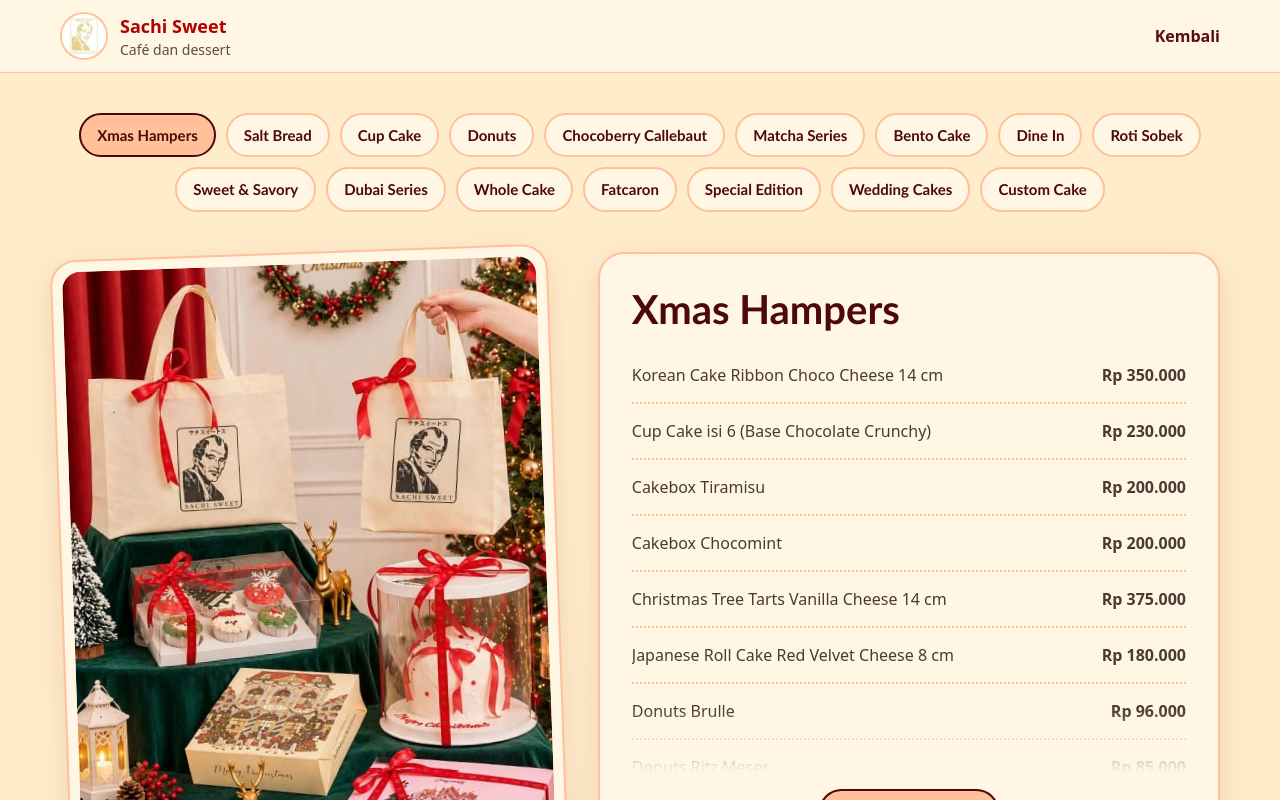
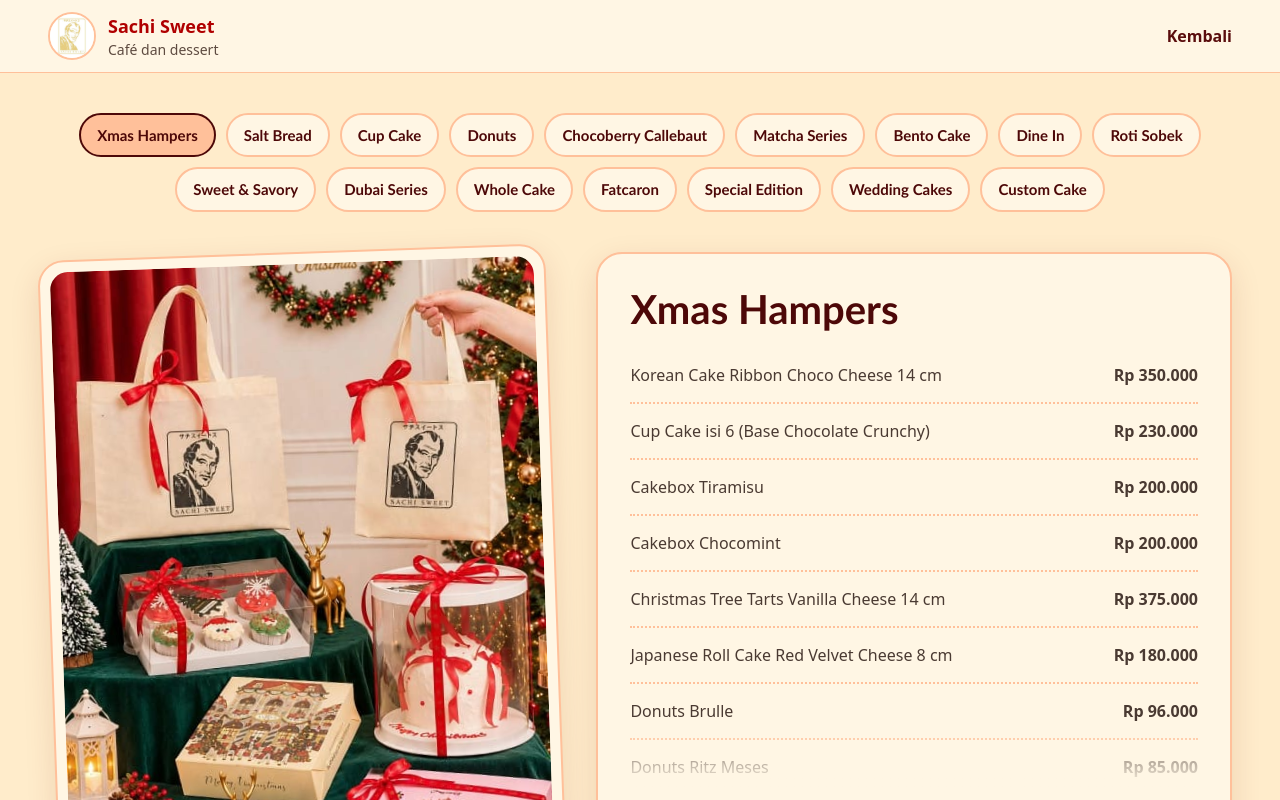
Before and after one commit to NganjukBersatu/Sachi_Sweet, a Vue app: page /katalog in a window 1280 px wide. Shown: the top 800 px of the page. Built offline with nearby package versions, Linux system fonts and the light colour scheme.

Commit message:
responsive layar besar

```diff
--- a/src/components/HeroSection.vue
+++ b/src/components/HeroSection.vue
@@ -7,13 +7,13 @@ const waUrl = `https://wa.me/${CONFIG.whatsapp}?text=${encodeURIComponent('Halo
 
 <template>
   <header
-    id="beranda"
-    class="relative flex min-h-[700px] flex-col justify-end overflow-hidden pb-6 pt-24 desk:block desk:min-h-[640px] desk:justify-start desk:pb-[72px] desk:pt-9"
-  >
+  id="beranda"
+  class="relative flex min-h-[700px] flex-col justify-end overflow-hidden pb-6 pt-24 desk:block desk:min-h-[640px] desk:justify-start desk:pb-[72px] desk:pt-9 2xl:min-h-[760px]"
+>
     <!-- Foto -->
     <div
-      class="absolute inset-0 z-0 animate-rise overflow-hidden motion-reduce:animate-none desk:-right-[10%] desk:-top-[25%] desk:bottom-6 desk:left-auto desk:inset-y-auto desk:w-[66%] desk:rounded-[38%_0_0_62%/42%_0_0_58%] desk:shadow-soft"
-    >
+  class="absolute inset-0 z-0 animate-rise overflow-hidden motion-reduce:animate-none desk:inset-y-auto desk:-top-[25%] desk:bottom-6 desk:left-1/2 desk:right-0 desk:rounded-[38%_0_0_62%/42%_0_0_58%] desk:shadow-soft"
+>
       <img
         :src="images.hero"
         alt="Tampak depan Sachi Sweet Café dengan lampu gantung dan tanaman di teras"
--- a/src/style.css
+++ b/src/style.css
@@ -34,7 +34,7 @@
 
 @layer base {
   html { @apply scroll-smooth motion-reduce:scroll-auto; scroll-padding-top: 84px; }
-  body { @apply m-0 bg-cream font-body text-base leading-relaxed text-ink; }
+  body { @apply m-0 bg-cream font-body text-base leading-relaxed text-ink; overflow-x: clip; }
   h1, h2, h3, h4 { @apply m-0 font-head font-extrabold leading-[1.15] text-cherry-900; }
   p { @apply m-0; }
   img { @apply block max-w-full; }
@@ -43,7 +43,7 @@
 }
 
 @layer components {
-  .wrap { @apply mx-auto w-[min(1160px,calc(100%-40px))]; }
+  .wrap { @apply mx-auto w-[calc(100%-40px)] desk:w-[calc(100%-96px)]; }
   .btn { @apply inline-flex min-h-[44px] cursor-pointer items-center justify-center gap-2 rounded-full border-2 border-transparent px-6 font-head text-base font-bold leading-none no-underline transition-colors motion-reduce:transition-none; }
   .btn-primary { @apply bg-cherry-700 text-white hover:bg-[#B00000] active:scale-[.98]; }
   .btn-ghost { @apply border-cherry-700 bg-transparent text-cherry-900 hover:bg-peach-300; }
@@ -53,3 +53,15 @@
   .sec-title { @apply text-[clamp(28px,4vw,40px)]; }
   .field-input { @apply min-h-[48px] w-full rounded-soft border-[1.5px] border-peach-500 bg-white px-3.5 py-3 text-base leading-snug text-ink; }
 }
+
+/* ------------------------------------------------------------------
+   Skala otomatis untuk layar lebar.
+   Desain desktop dirancang untuk lebar sekitar 1280px. Di layar yang
+   lebih lebar, seluruh halaman dibesarkan proporsional supaya tidak
+   terlihat kecil di tengah. Layar di bawah 1600px tidak berubah.
+------------------------------------------------------------------- */
+@media (min-width: 1600px) { html { zoom: 1.25; } }
+@media (min-width: 1920px) { html { zoom: 1.5; } }
+@media (min-width: 2560px) { html { zoom: 2; } }
+@media (min-width: 3200px) { html { zoom: 2.5; } }
+@media (min-width: 4000px) { html { zoom: 3; } }
```
